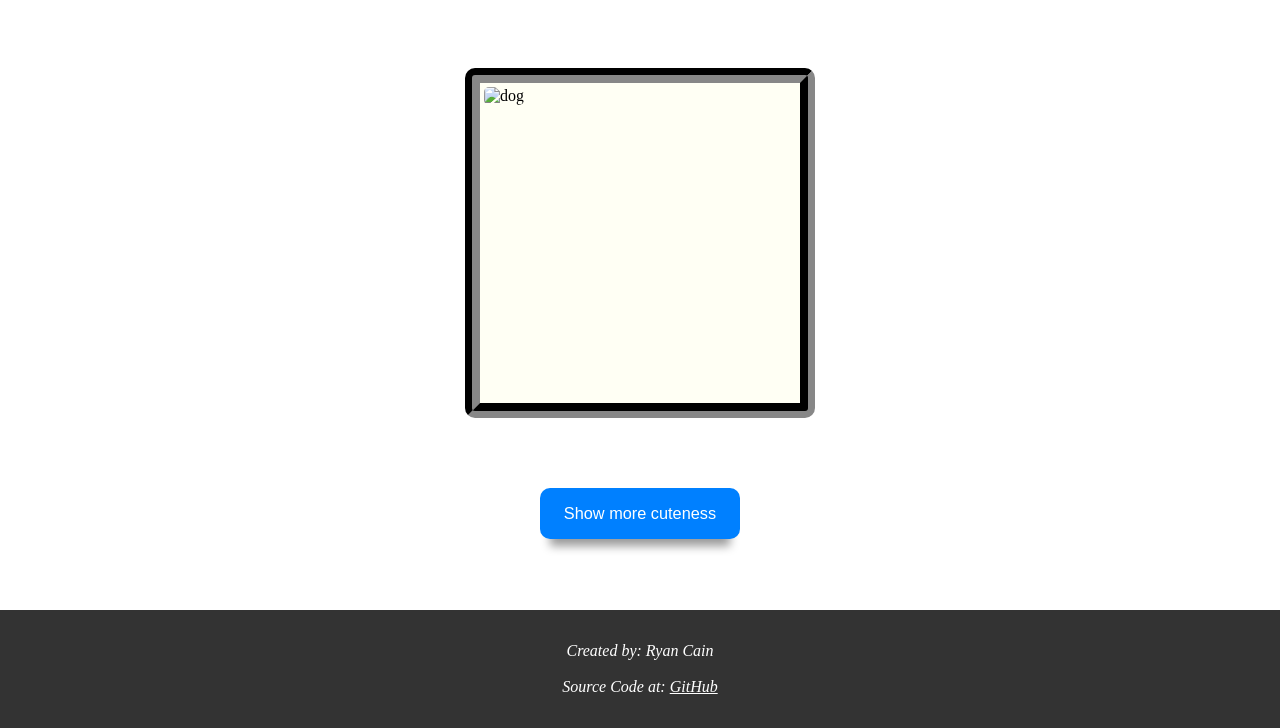
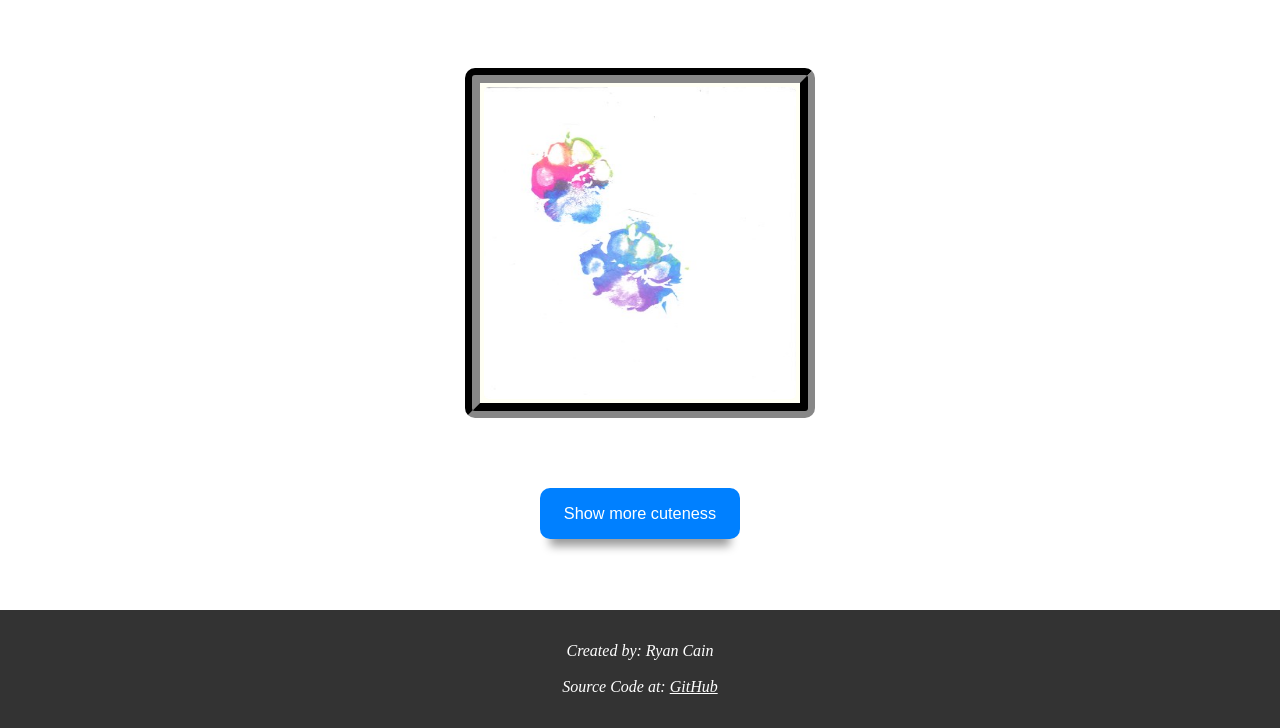
Before and after one commit to racain/async-await-api-project, a website built with webpack: page index.html in a window 1280 px wide. Shown: the part 72-800 px from the top of the page. Built offline with nearby package versions, Linux system fonts and the light colour scheme.

Commit message:
added placeholder image

```diff
--- a/index.html
+++ b/index.html
@@ -14,9 +14,7 @@
 
   <main>
     <picture class="img-container">
-      <source srcset="" alt="dog" class="img">
-      <source srcset="" alt="dog" class="img">
-      <img src="" alt="dog" class="img" />
+      <img src="./src/imgs/SCN_0001.jpg" alt="dog" class="img" />
     </picture>
     <button class="generateBtn">Show more cuteness</button>
   </main>
```
Also changed, not shown: src/imgs/SCN_0001.jpg (added).
